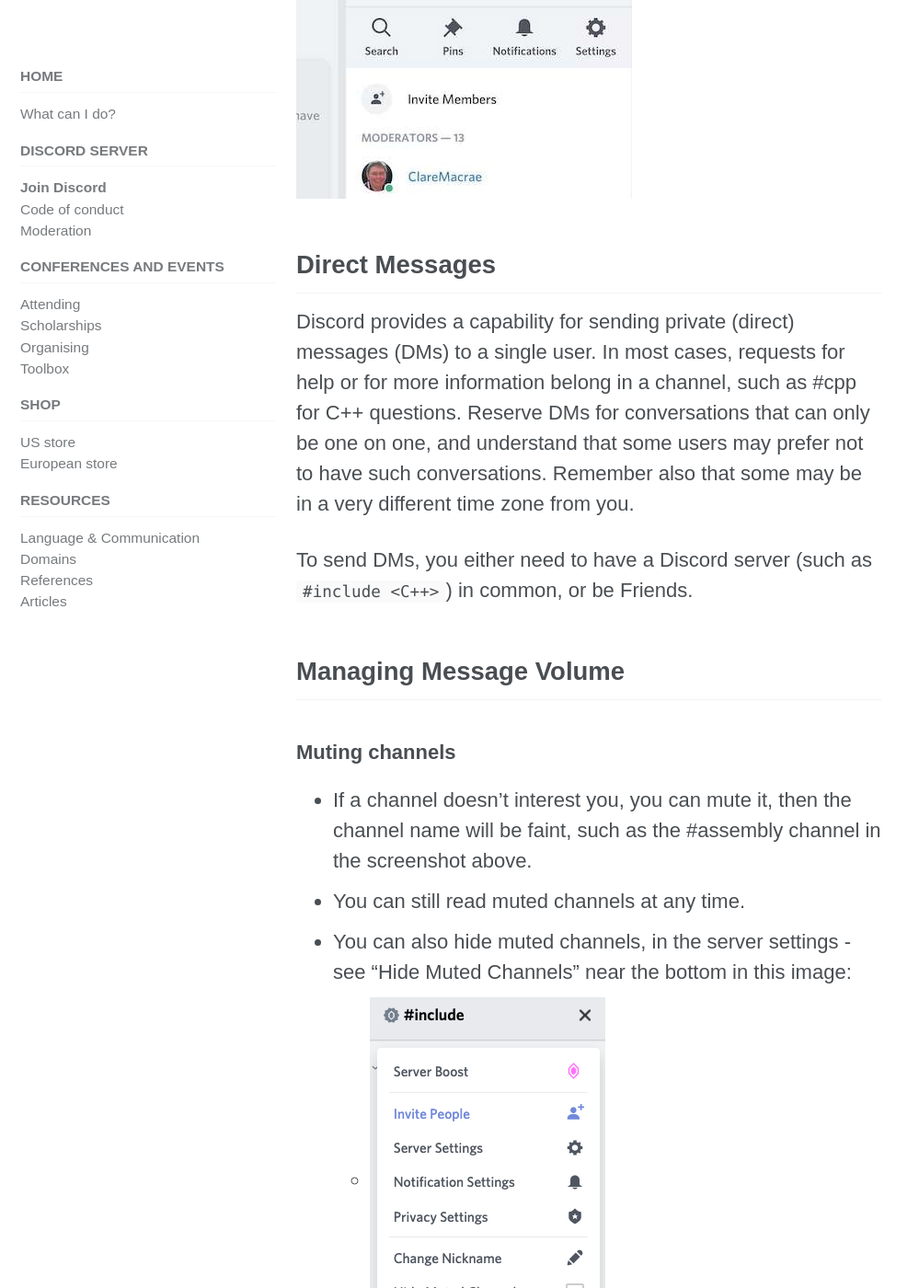
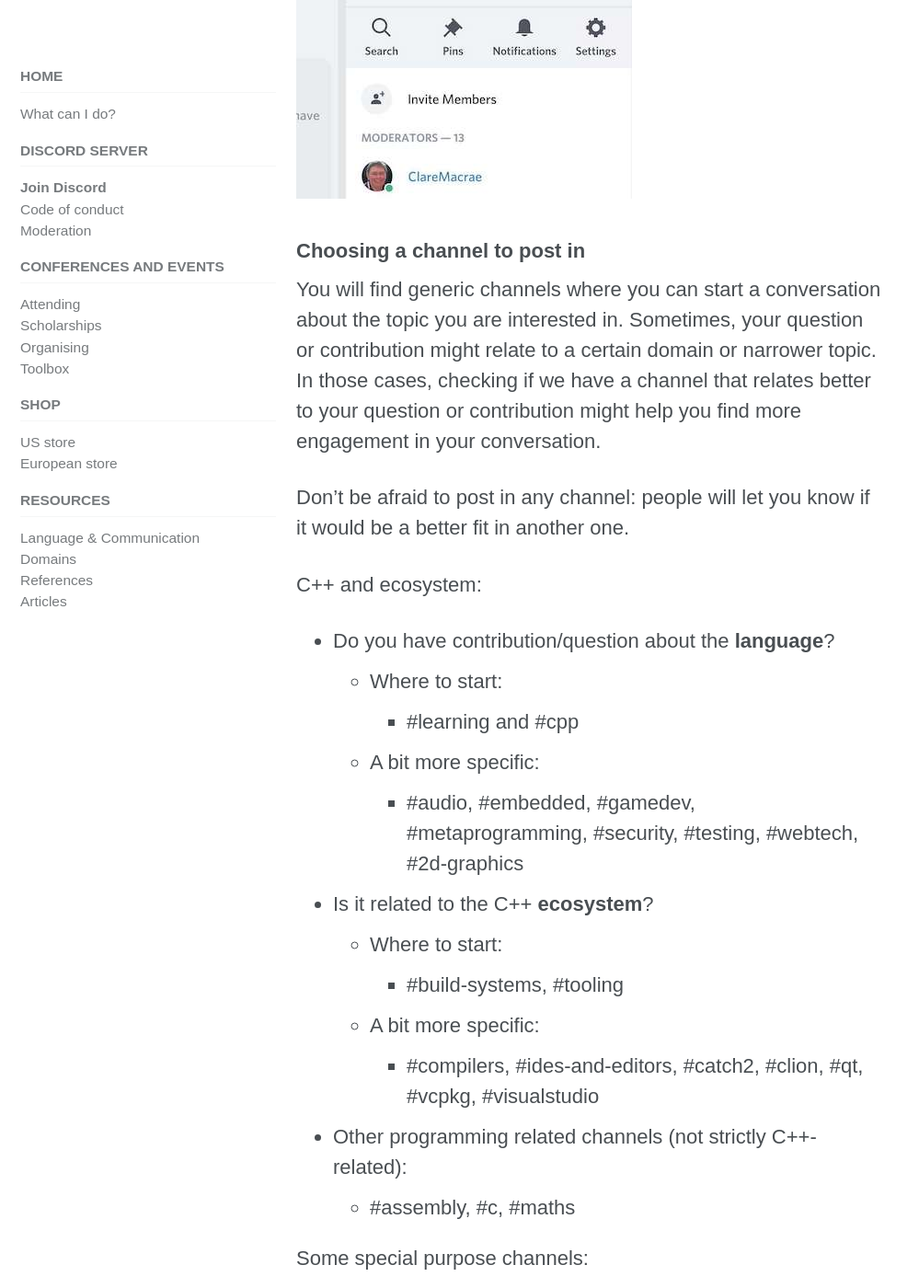
Before and after one commit to include-cpp/include-cpp.github.io, a Jekyll site: the page built from discord/index.md, in a window 1280 px wide and 1400 px high, scrolled down 2594 px. Shown: the whole window at 92% size, without its empty margins (0-999 px from the left). Built offline with Jekyll 4.4.1, drawn with Linux system fonts in a browser that asks for light colours; cached includes are drawn as plain includes; nearby versions of some CDN libraries; some of the changed text lies outside the part shown.

Commit message:
Add 'Choosing a channel to post in' section
Text supplied by @PenguinLemma

Co-Authored-By: Kate Gregory <4205167+KateGregory@users.noreply.github.com>
Co-Authored-By: Victor Moreno <37329083+PenguinLemma@users.noreply.github.com>

```diff
--- a/discord/index.md
+++ b/discord/index.md
@@ -40,6 +40,37 @@ In the desktop and web clients, it's at the top of the window, to the right of t
 The mobile apps have it when you open the members list on the right:
 
 ![Purpose of Discord Channel Shown on Mobile](/images/discord_channel_purpose_android.jpg)
+
+### Choosing a channel to post in
+
+You will find generic channels where you can start a conversation about the topic you are interested in. Sometimes, your question or contribution might relate to a certain domain or narrower topic. In those cases, checking if we have a channel that relates better to your question or contribution might help you find more engagement in your conversation.
+
+Don't be afraid to post in any channel: people will let you know if it would be a better fit in another one.
+
+C++ and ecosystem:
+
+* Do you have contribution/question about the **language**?
+  * Where to start:
+    * \#learning and \#cpp
+  * A bit more specific:
+    * \#audio, \#embedded, \#gamedev, \#metaprogramming, \#security, \#testing, \#webtech, \#2d-graphics
+* Is it related to the C++ **ecosystem**?
+  * Where to start:
+    * \#build-systems, \#tooling
+  * A bit more specific:
+    * \#compilers, \#ides-and-editors, \#catch2, \#clion, \#qt, \#vcpkg, \#visualstudio
+* Other programming related channels (not strictly C++-related):
+  * \#assembly, \#c, \#maths
+
+Some special purpose channels:
+
+* \#meta: questions or suggestions about \#include<C++> community and discord server
+* \#meta-website: questions or suggestions about includecpp.org
+* \#show-and-tell: share with us something you created or find interesting, be it some code, a blog post about C++, an open source project you are collaborating on,...
+* \#accessibility: making your software work for a wide variety of users
+* \#job-posting: publicising and seeking jobs. You can find the rules to job posts as a message pinned to the channel.
+
+We also have channels for major C++ conferences (not sure how to state the purpose of those).
 
 ## Direct Messages
 
```
